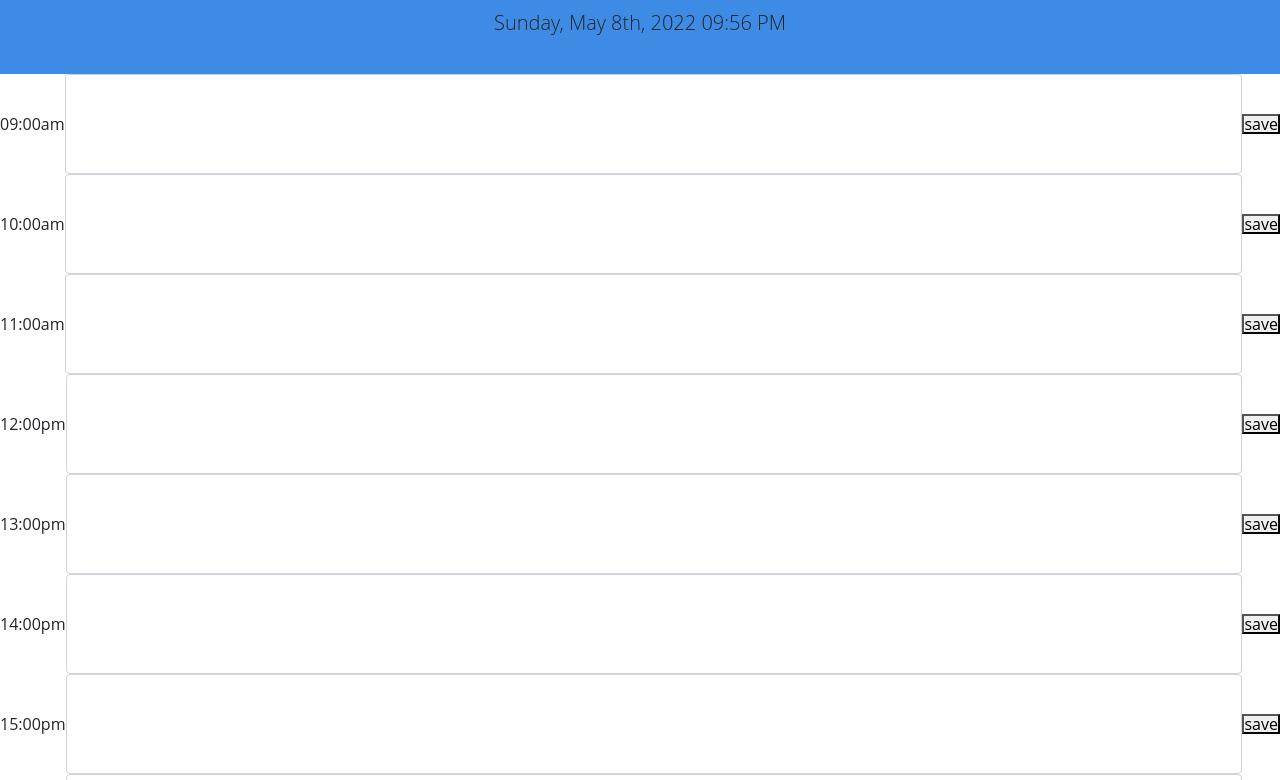
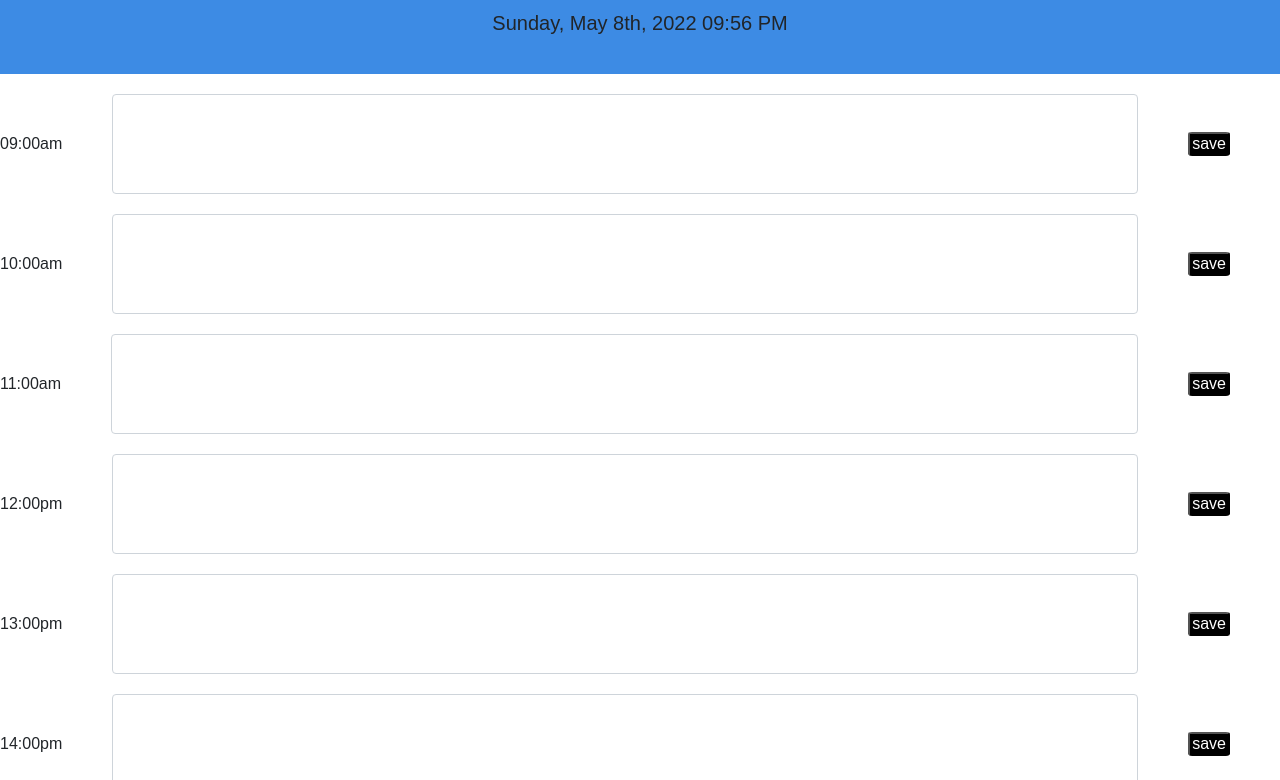
Before and after one commit to zahrahaji10/daily-planner-, a plain HTML site: page index.html in a window 1280 px wide. Shown: the part 128-908 px from the top of the page. Drawn offline with nearby package versions, Linux system fonts and the light colour scheme.

Commit message:
finished html styling

```diff
--- a/assets/css/styles.css
+++ b/assets/css/styles.css
@@ -2,7 +2,7 @@
   box-sizing: border-box;
   margin: 0px;
   padding: 0px;
-  font-family: "Open Sans", sans-serif;
+  font-family: "Saira Condensed", sans-serif;
 }
 
 :root {
@@ -34,6 +34,8 @@ body {
   line-height: 1;
 }
 
+/* time block items styling */
+
 textarea {
   background: transparent;
   border: none;
@@ -41,27 +43,22 @@ textarea {
   color: #000000;
   border-left: 1px solid black;
   height: 50px;
+  margin-left: 50px;
+  margin-right: 50px;
 }
 
-<div
-  class="time-block-container d-flex flex-row align-items-center"
-  > <div
-  class="time-label col-md-1"
-  > time</div
-  > <div
-  class="textbox"
-  > <textarea
-  class="text-area form-control"
-  > </textarea
-  > </div
-  > <div
-  class="button-container"
-  > <button
-  class="save-button"
-  > save</button
-  > </div
-  > </div
-  > .description {
+.save-button {
+  padding: 2px;
+  margin-right: 50px;
+  color: var(--white);
+  background: var(--black);
+  border-radius: 10%;
+}
+
+.time-blocks {
+  margin: 20px 0px;
+}
+.description {
   white-space: pre-wrap;
 }
 
```
